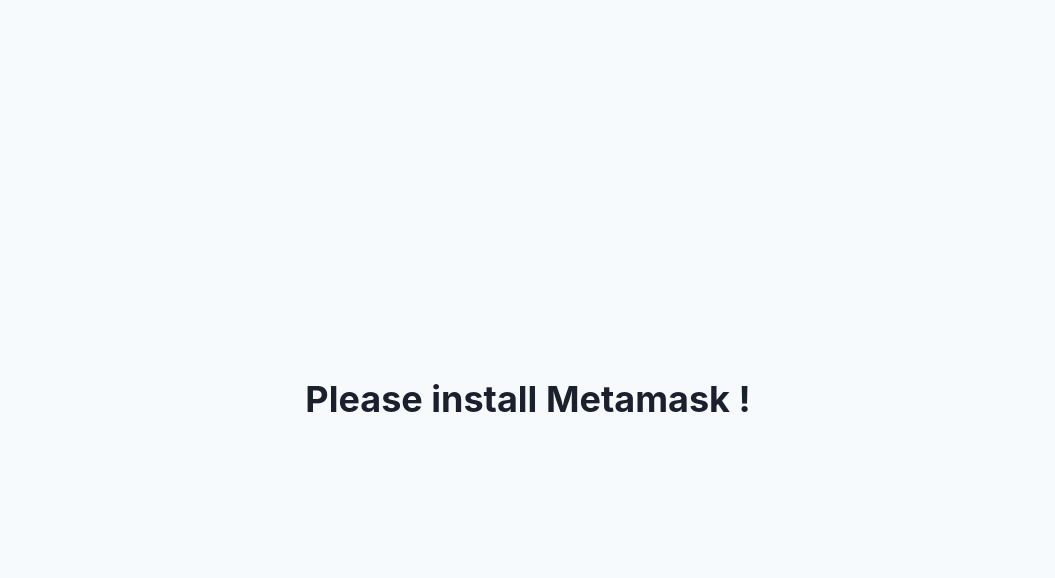
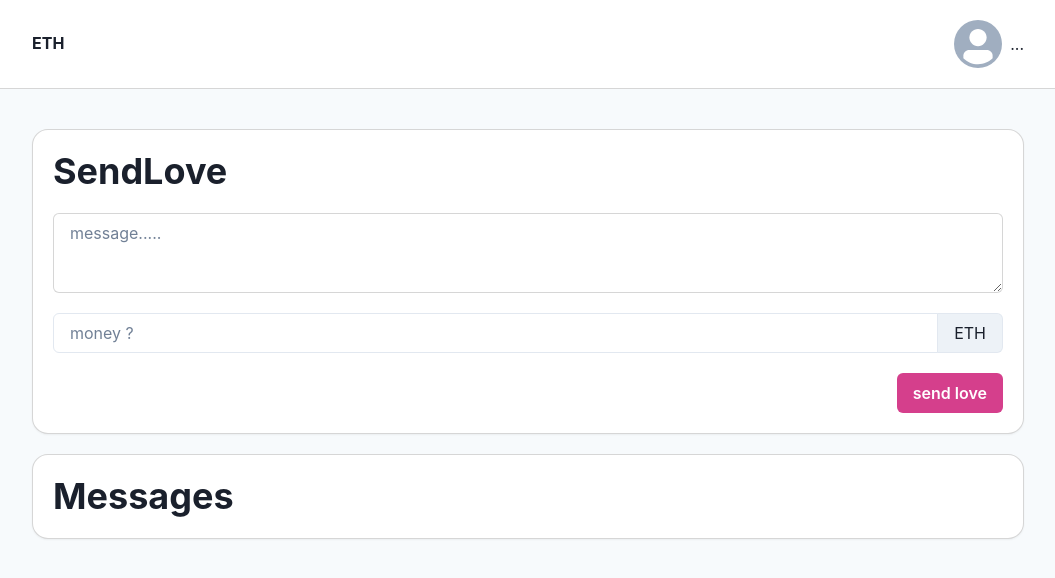
Before and after one commit to ThisTine/web3-tutorial, a React (Create React App) app in the folder frontend/: page / in a window 1280 px wide. Shown: the top 578 px of the page, without its empty margins (112-1167 px from the left). Built offline with nearby package versions, Linux system fonts and the light colour scheme.

Commit message:
4-template-for-workshop

```diff
--- a/frontend/src/DashBoard.tsx
+++ b/frontend/src/DashBoard.tsx
@@ -1,26 +1,11 @@
-import { Box, Heading, Text, VStack } from '@chakra-ui/react'
-import  { useContext, useEffect, useState } from 'react'
-import { ethereumContext } from './contexts/EthereumContext'
+import { Box, Heading } from '@chakra-ui/react'
 
 const DashBoard = () => {
-    const {contract} = useContext(ethereumContext)
-    const [messages,setmessages] = useState<string[]>([])
-    const [isowner,setisowner] = useState(true)
-    useEffect(()=>{
-        if(contract){
-             contract.methods.readmails().call()
-             .then((item:any)=>{setmessages([...item])})
-             .catch(()=>setisowner(false))
-        }
-    },[contract])
 
   return (
     <Box w="100%" shadow={"sm"} p={5} bg="white" padding={5} rounded="2xl" border={"1px solid"} borderColor="blackAlpha.300" >
         <Heading>Messages</Heading>
-        {isowner ? <VStack gap={2}  maxH="500px" overflowY={"auto"} >
-        {messages.map((item,ind)=><VStack  key={ind} bg="gray.100" w="100%" alignItems="flex-start" p={3}>
-        <Text fontSize={"lg"} color="gray.600" >{item}</Text> </VStack> ) }
-        </VStack> : <Text>You are not the owner of this contract !</Text>}
+
     </Box>
   )
 }
--- a/frontend/src/components/NavBar.tsx
+++ b/frontend/src/components/NavBar.tsx
@@ -1,12 +1,9 @@
 import { Avatar,  Container, Heading, HStack, Text } from "@chakra-ui/react";
-import { useContext, useEffect } from "react";
+import { useContext } from "react";
 import { userContext } from "../contexts/UserContext";
 
 const NavBar = () => {
   const { user,balance } = useContext(userContext);
-  useEffect(() => {
-    console.log(user);
-  }, [user]);
   return (
     <HStack bg="white" p={5} borderBottom={"1px solid"} borderColor="blackAlpha.300" mb={10}>
       <Container maxW={"container.lg"}>
--- a/frontend/src/components/SendLove.tsx
+++ b/frontend/src/components/SendLove.tsx
@@ -1,27 +1,13 @@
 import { VStack, Heading, Textarea, Input, HStack, Button, useBoolean, InputGroup, InputRightAddon, useToast } from '@chakra-ui/react'
-import { useContext, useState } from 'react'
-import { ethereumContext } from '../contexts/EthereumContext'
-import { userContext } from '../contexts/UserContext'
+import { useState } from 'react'
 
 const SendLove = () => {
-    const {web3,contract} = useContext(ethereumContext)
     const [isLoading,{on,off}] = useBoolean(false);
     const [form,setform] = useState({money:"",message:""})
     const toast = useToast({status:"error",position:"top-right"})
-    const {fetchBalance} = useContext(userContext)
     const send = async ()=>{
         on()
-        if(web3)
-        try{
-            await contract?.methods.sendMessage(form.message)
-            .send({...((form.money && parseFloat(form.money) > 0 )&& {value: web3.utils.toWei(form.money,"ether")})  })
 
-            await fetchBalance()
-            setform({money:"",message:""})
-            toast({title:"Success !",status:"success"})
-        }catch(err:any){
-            toast({title:"Error",description:err.toString()})
-        }
         off()
     }
     return (
@@ -30,13 +16,13 @@
             <Heading>SendLove</Heading>
             <Textarea disabled={isLoading} value={form.message}
             placeholder='message.....'
-            onChange={(e)=>setform(val=>({...val,"message":e.target.value}))}></Textarea>
+            onChange={(e:any)=>setform(val=>({...val,"message":e.target.value}))}></Textarea>
             <InputGroup>
-            <Input min={0} value={form.money} placeholder='money ?' disabled={isLoading} type="number" onChange={(e)=>setform(val=>({...val,"money":e.target.value+""}))} />
+            <Input min={0} value={form.money} placeholder='money ?' disabled={isLoading} type="number" onChange={(e:any)=>setform(val=>({...val,"money":e.target.value+""}))} />
             <InputRightAddon>ETH</InputRightAddon>
             </InputGroup>
             <HStack justifyContent={"flex-end"} w="100%"  >
-                <Button colorScheme={"pink"} isLoading={isLoading} onClick={()=>send()} >send love</Button>
+                <Button colorScheme={"pink"} isLoading={isLoading} onClick={()=>send()} disabled={!form.message || !form.money} >send love</Button>
             </HStack>
         </VStack>
     )
--- a/frontend/src/contexts/EthereumContext.tsx
+++ b/frontend/src/contexts/EthereumContext.tsx
@@ -1,9 +1,6 @@
-import  { createContext, FC, ReactNode } from 'react'
+import  { createContext, FC, ReactNode, useState } from 'react'
 import Web3 from 'web3'
 import { Contract } from 'web3-eth-contract'
-import useContract from '../eth/useContract'
-
-import useWeb3 from '../eth/useWeb3'
 import ErrorPage from '../pages/ErrorPage'
 
 interface ethereumContextType {
@@ -14,23 +11,11 @@
 export const ethereumContext = createContext<ethereumContextType>({})
 
 const EthereumContextProvider:FC<{children:ReactNode}> = ({children}) => {
-    const [web3,isloading] = useWeb3()
-    const contract = useContract(web3)
-    if(isloading){
-      return(
-        <ErrorPage />
-      )
-    }
-    if(!isloading && !web3){
-      return(
-        <ErrorPage text='Please install Metamask !' />
-      )
-    }
-    if(!contract){
-        return <ErrorPage />
-    }
+    const [web3,setWeb3] = useState<null|Web3>(null)
+    const [contract,setContract] = useState<null|Contract>(null)
+    const [isLoading,setIsLoading] = useState(true)
   return (
-    <ethereumContext.Provider value={{web3: (web3 as Web3),contract}} children={children} />
+    <ethereumContext.Provider value={{web3: (web3 as any),contract: (contract as any)}} children={children} />
   )
 }
 
--- a/frontend/src/contexts/UserContext.tsx
+++ b/frontend/src/contexts/UserContext.tsx
@@ -1,35 +1,14 @@
-import { createContext, useContext, useEffect, useState } from "react";
-import { ethereumContext } from "./EthereumContext";
+import { createContext, useState } from "react";
 
 export const userContext = createContext({user:"",balance:"",fetchBalance:async()=>{}})
 
 const UserContextProvider = (props:any)=>{
-    const {web3} = useContext(ethereumContext)
     const [user,setuser] = useState("")
     const [balance,setbalance] = useState("")
 
-    useEffect(()=>{
-        const init = async ()=>{
-            if(web3 ){
-               const users = await web3.eth.getAccounts()
-               const balance = await web3.eth.getBalance(users[0])
-               setuser(users[0])
-               setbalance(web3.utils.fromWei(balance,"ether"))
-            }
-        }
-        init()
-    },[web3])
-    useEffect(()=>{
-        (window as any).ethereum.on("accountsChanged", ()=>{window.location.reload()})
-    },[])
 
-    const fetchBalance = async()=>{
-        if(web3){
-            const balance = await web3.eth.getBalance(user)
-            setbalance(web3.utils.fromWei(balance,"ether"))
-         }
-    }
-    return <userContext.Provider {...props} value={{user,balance,fetchBalance}}  />
+
+    return <userContext.Provider {...props} value={{user,balance,fetchBalance:()=>{}}}  />
 }
 
 export default UserContextProvider
--- a/frontend/src/eth/useContract.tsx
+++ /dev/null
@@ -1,69 +0,0 @@
-import { useEffect, useState } from "react"
-import { Contract } from "web3-eth-contract";
-import Web3 from "web3";
-
-// REPLACE WITH YOUR ABI
-const abi:any[] = [
-    {
-      inputs: [],
-      stateMutability: 'nonpayable',
-      type: 'constructor',
-      constant: undefined,
-      payable: undefined,
-      signature: 'constructor'
-    },
-    {
-      inputs: [ { internalType: 'uint256', name: 'i', type: 'uint256' } ],
-      name: 'readmailByindex',
-      outputs: [ { internalType: 'string', name: '', type: 'string' } ],
-      stateMutability: 'view',
-      type: 'function',
-      constant: true,
-      payable: undefined,
-      signature: '0xcf86c2c8'
-    },
-    {
-      inputs: [],
-      name: 'readmails',
-      outputs: [ { internalType: 'string[]', name: '', type: 'string[]' } ],
-      stateMutability: 'view',
-      type: 'function',
-      constant: true,
-      payable: undefined,
-      signature: '0xd72b99a2'
-    },
-    {
-      inputs: [ { internalType: 'string', name: '_message', type: 'string' } ],
-      name: 'sendMessage',
-      outputs: [],
-      stateMutability: 'payable',
-      type: 'function',
-      constant: undefined,
-      payable: true,
-      signature: '0x469c8110'
-    }
-  ]
-
-// REPLACE WITH YOUR ADDRESS
-const address = "0x8D030D709c5be9C8d77d4298A42FC8b5ccE2d406"
-
-const useContract = (web3:Web3 | null | boolean)=>{
-    // const [web3,isloading] = useWeb3()
-    const [contract,setContract] = useState<Contract|null>(null)
-    useEffect(()=>{
-        const init = async()=>{
-        if(web3 && web3 !== true){
-
-            const account = (await web3.eth.getAccounts())[0]
-           const contract = new web3.eth.Contract(abi,address,{from:account})
-
-
-           setContract(contract)
-        }
-    }
-    init()
-},[web3])
-    return contract
-}
-
-export default useContract
--- a/frontend/src/eth/useWeb3.tsx
+++ /dev/null
@@ -1,27 +0,0 @@
-import  { useEffect, useState } from "react"
-
-
-import Web3 from "web3"
-
-
-const useWeb3 = ()=>{
-    const [web3,setweb3] = useState<null | Web3>(null)
-    const [isloading,setisloading] = useState(true)
-    useEffect(()=>{
-        const init =async()=>{
-            if((window as any).ethereum){
-               await (window as any).ethereum.request({ method: "eth_requestAccounts" });
-                const web3 = new Web3((window as any).ethereum)
-                setweb3(web3)
-                setisloading(false)
-            }else{
-                setisloading(false)
-                setweb3(null)
-            }
-        }
-        init()
-    },[])
-    return [web3,isloading]
-}
-
-export default useWeb3
```
Also changed, not shown: frontend/src/components/MessageItem.tsx (added, +11 -0 lines).
